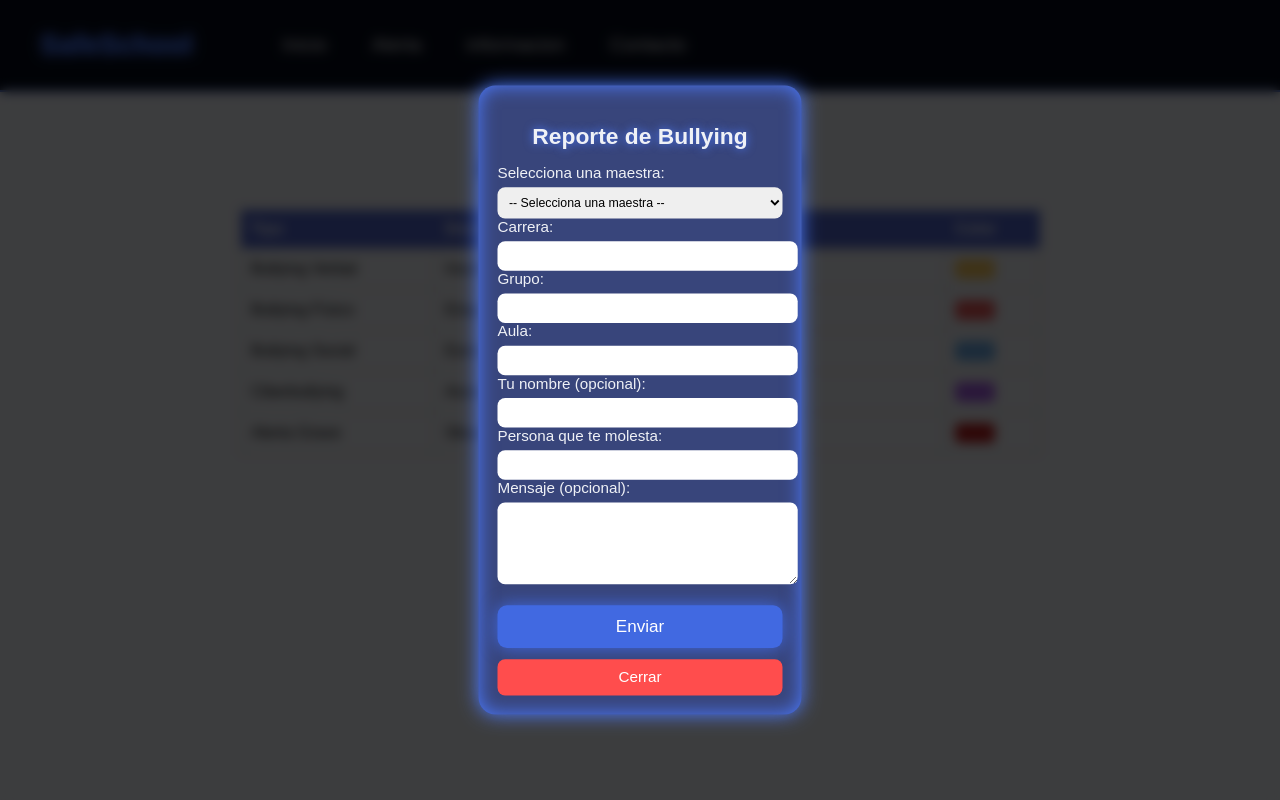
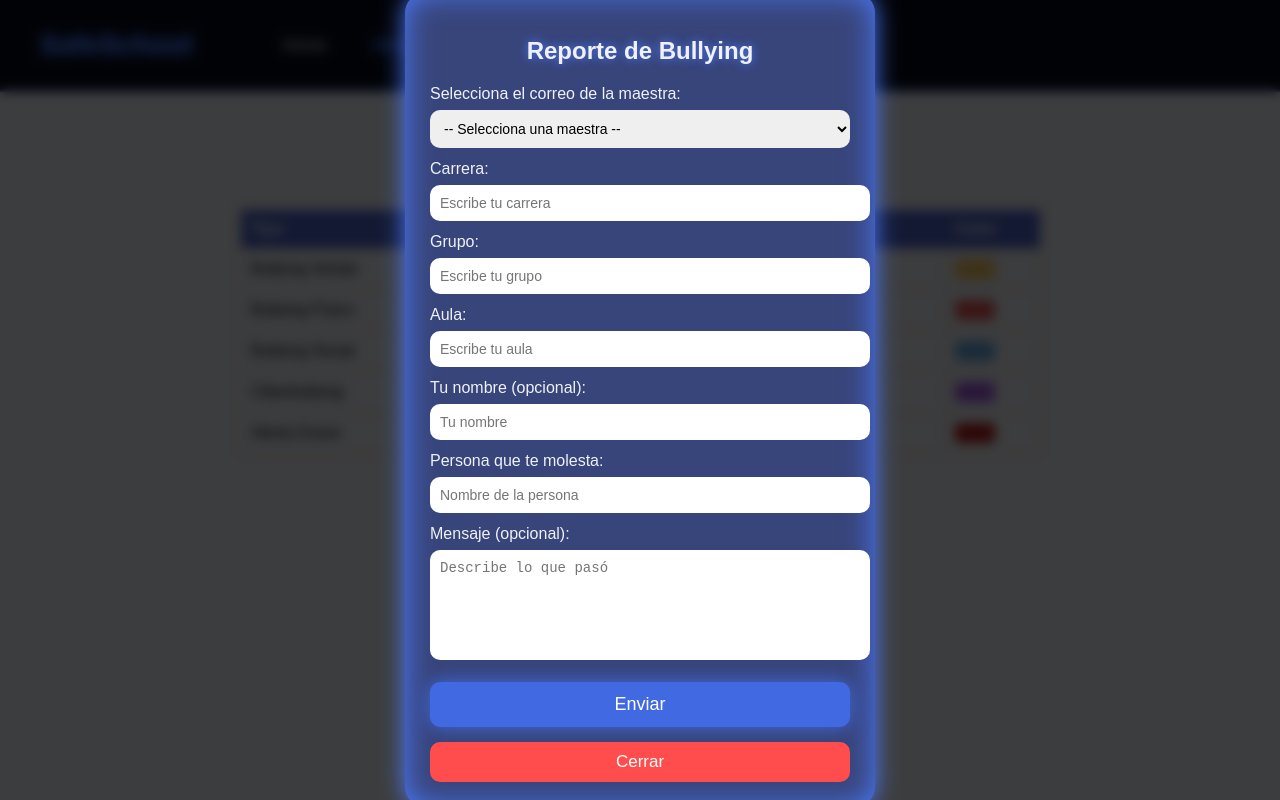
Before and after one commit to grettel-afk/bullying-mario, a website: page alerta.html in a window 1280 px wide. Both pictures are taken after a click on the button "ALERTA". Shown: the top 800 px of the page. Drawn offline with Linux system fonts and the light colour scheme.

Commit message:
Update alerta.html

```diff
--- a/alerta.html
+++ b/alerta.html
@@ -92,14 +92,13 @@ h1 {
   border-radius: 5px;
 }
 
-/* Colores del bullying */
 .color-verbal { background: #F7C65A; }
 .color-fisico { background: #E65555; }
 .color-social { background: #6AAAE6; }
 .color-cyber  { background: #A55AE6; }
 .color-grave  { background: #B71C1C; }
 
-/* BOTÓN ALERTA */
+/* BOTÓN CIRCULAR */
 .boton-alerta {
     width: 150px;
     height: 150px;
@@ -110,7 +109,6 @@ h1 {
     font-size: 22px;
     font-weight: bold;
     cursor: pointer;
-
     display: block;
     margin: 40px auto;
     transition: .3s;
@@ -122,7 +120,7 @@ h1 {
     box-shadow: 0 0 50px rgb(23, 13, 133);
 }
 
-/* FONDO MODAL */
+/* FONDO DEL MODAL */
 .modal-fondo {
     display: none;
     position: fixed;
@@ -137,36 +135,41 @@ h1 {
     z-index: 9999;
 }
 
-/* FORMULARIO MÁS ANGOSTO */
+/* CUADRO LED DEL FORMULARIO */
 .modal-contenido {
     background: #38457b;
-    padding: 20px;
-    width: 85%;
-    max-width: 300px;
-    border-radius: 18px;
-    box-shadow: 0 0 20px #4d7bff, inset 0 0 20px #4d7bff;
+    padding: 25px;
+    width: 90%;
+    max-width: 420px;
+    border-radius: 20px;
+    box-shadow: 0 0 25px #4d7bff, inset 0 0 30px #4d7bff;
     color: #eff1f6;
-    transform: scale(0.95);
 }
 
 .modal-contenido h2 {
     text-align: center;
-    margin-bottom: 15px;
+    margin-bottom: 20px;
     text-shadow: 0 0 10px #4d7bff;
 }
 
-/* INPUTS MÁS COMPACTOS */
+label {
+    font-size: 16px;
+    display: block;
+    margin-top: 12px;
+}
+
 input, textarea, select {
     width: 100%;
-    padding: 8px;
-    margin-top: 6px;
-    border-radius: 8px;
+    padding: 10px;
+    margin-top: 7px;
+    border-radius: 10px;
     border: none;
-    font-size: 13px;
+    font-size: 14px;
 }
 
 textarea {
-    height: 70px;
+    height: 90px;
+    resize: none;
 }
 
 .btn-enviar {
@@ -186,20 +189,21 @@ textarea {
     background: rgb(90,130,255);
 }
 
+/* BOTÓN CERRAR */
 .btn-cerrar {
-    margin-top: 12px;
+    width: 100%;
+    padding: 10px;
     background: #ff4d4d;
-    padding: 10px;
-    width: 100%;
+    color: white;
+    font-size: 17px;
     border: none;
-    border-radius: 8px;
-    color: white;
-    font-size: 16px;
+    border-radius: 10px;
+    margin-top: 15px;
     cursor: pointer;
 }
 
 .btn-cerrar:hover {
-    background: #d63b3b;
+    background: #e60000;
 }
 </style>
 
@@ -212,8 +216,8 @@ textarea {
 
     <ul class="nav-links">
         <li><a href="index.html">Inicio</a></li>
-        <li><a href="alerta.html">Alerta</a></li>
-        <li><a href="informacion sobre el bulling.html">informacion</a></li>
+        <li><a href="alerta.html" class="activo">Alerta</a></li>
+        <li><a href="informacion sobre el bulling.html">Información</a></li>
         <li><a href="contacto.html">Contacto</a></li>
     </ul>
 </nav>
@@ -221,7 +225,7 @@ textarea {
 <!-- TÍTULO -->
 <h1>Alerta de Bullying</h1>
 
-<!-- TABLA DE COLORES -->
+<!-- TABLA -->
 <table class="tabla-colores">
   <tr>
     <th>Tipo</th>
@@ -260,7 +264,6 @@ textarea {
   </tr>
 </table>
 
-
 <!-- BOTÓN CIRCULAR -->
 <button class="boton-alerta" onclick="abrirModal()">ALERTA</button>
 
@@ -271,38 +274,38 @@ textarea {
 
         <form action="https://formspree.io/f/xrbnlzko" method="POST">
 
-  <label>Selecciona una maestra:</label>
-  <select name="correo_destino" required>
+            <label>Selecciona el correo de la maestra:</label>
+            <select name="correo" required>
                 <option value="">-- Selecciona una maestra --</option>
-    <option value="gretteltorres.alp@cbtis258.edu.mx">Grettel Torres</option>
-    <option value="maestra1@cbtis258.edu.mx">María López</option>
-    <option value="maestra2@cbtis258.edu.mx">Liliana Ruiz</option>
-    <option value="maestra3@cbtis258.edu.mx">Maribel Sánchez</option>
-    <option value="maestra4@cbtis258.edu.mx">Claudia Martínez</option>
-    <option value="maestra5@cbtis258.edu.mx">Patricia Gómez</option>
+                <option value="gretteltorres.alp@cbtis258.edu.mx">Profa. Grettel Torres</option>
+                <option value="adriana.lopez@cbtis258.edu.mx">Profa. Adriana López</option>
+                <option value="karina.mendez@cbtis258.edu.mx">Profa. Karina Méndez</option>
+                <option value="marisol.reyes@cbtis258.edu.mx">Profa. Marisol Reyes</option>
+                <option value="veronica.garcia@cbtis258.edu.mx">Profa. Verónica García</option>
             </select>
 
             <label>Carrera:</label>
-  <input type="text" name="carrera" required>
+            <input type="text" name="carrera" placeholder="Escribe tu carrera" required>
 
             <label>Grupo:</label>
-  <input type="text" name="grupo" required>
+            <input type="text" name="grupo" placeholder="Escribe tu grupo" required>
 
             <label>Aula:</label>
-  <input type="text" name="aula" required>
+            <input type="text" name="aula" placeholder="Escribe tu aula" required>
 
             <label>Tu nombre (opcional):</label>
-  <input type="text" name="nombre">
+            <input type="text" name="nombre" placeholder="Tu nombre">
 
             <label>Persona que te molesta:</label>
-  <input type="text" name="agresor" required>
+            <input type="text" name="agresor" placeholder="Nombre de la persona" required>
 
             <label>Mensaje (opcional):</label>
-  <textarea name="mensaje"></textarea>
+            <textarea name="mensaje" placeholder="Describe lo que pasó"></textarea>
 
-  <button class="btn-enviar" type="submit">Enviar</button>
+            <button type="submit" class="btn-enviar">Enviar</button>
         </form>
 
+        <!-- BOTÓN CERRAR -->
         <button class="btn-cerrar" onclick="cerrarModal()">Cerrar</button>
 
     </div>
```
Lines whose indentation alone changed are shown as unchanged.
